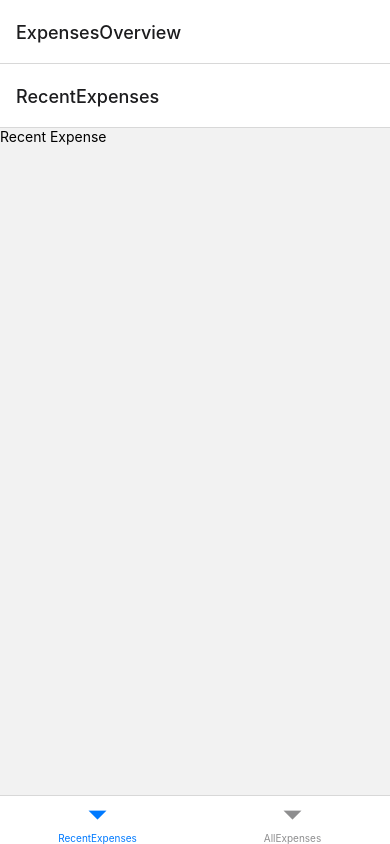
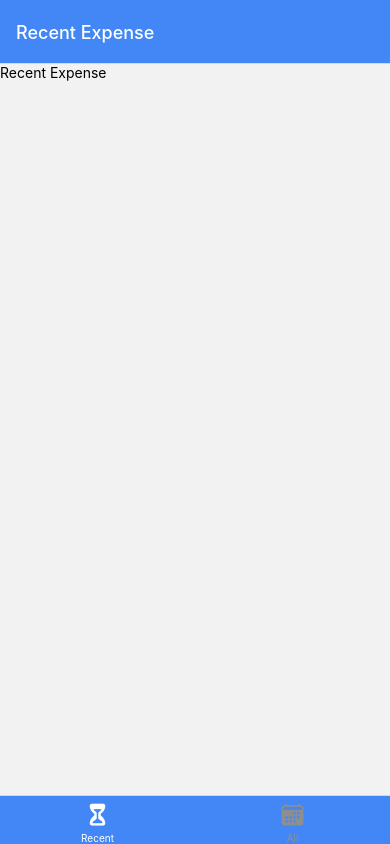
Before and after one commit to Edswel/expensetrackerapp, a React Native app: screen / in a window 390 px wide. Built offline with nearby package versions, Linux system fonts and the light colour scheme.

Commit message:
Add global colors & edit Navigation configuration

```diff
--- a/App.js
+++ b/App.js
@@ -2,19 +2,40 @@
 import { NavigationContainer } from '@react-navigation/native';
 import { createNativeStackNavigator } from '@react-navigation/native-stack';
 import { createBottomTabNavigator } from '@react-navigation/bottom-tabs';
+import { Ionicons } from '@expo/vector-icons';
 import ManageExpense from './screens/ManageExpense';
 import RecentExpense from './screens/RecentExpense';
 import AllExpenses from './screens/AllExpenses';
+import { GlobalStyles } from './constants/styles';
 // import { StyleSheet, Text, View } from 'react-native';
 
 const Stack = createNativeStackNavigator();
 const BottomTabs = createBottomTabNavigator();
 
 function ExpensesOverview() {
-  return <BottomTabs.Navigator>
-    <BottomTabs.Screen name='RecentExpenses' component={RecentExpense} />
-    <BottomTabs.Screen name='AllExpenses' component={AllExpenses} />
-  </BottomTabs.Navigator>
+  return (
+    <BottomTabs.Navigator screenOptions={{
+      headerStyle: { backgroundColor: GlobalStyles.colors.header },
+      headerTintColor: '#fff',
+      tabBarStyle: { backgroundColor: GlobalStyles.colors.header },
+      tabBarActiveTintColor: '#fff'
+    }}>
+      <BottomTabs.Screen name='RecentExpenses' component={RecentExpense} options={{
+        title: 'Recent Expense',
+        tabBarLabel: 'Recent',
+        tabBarIcon: ({ color, size }) => (
+          <Ionicons name='hourglass' size={size} color={color} />
+        )
+      }} />
+      <BottomTabs.Screen name='AllExpenses' component={AllExpenses} options={{
+        title: 'All Expense',
+        tabBarLabel: 'All',
+        tabBarIcon: ({ color, size }) => (
+          <Ionicons name='calendar' size={size} color={color} />
+        )
+      }} />
+    </BottomTabs.Navigator>
+  )
 }
 
 export default function App() {
@@ -23,7 +44,7 @@
       <StatusBar style="auto" />
       <NavigationContainer>
         <Stack.Navigator>
-          <Stack.Screen name='ExpensesOverview' component={ExpensesOverview} />
+          <Stack.Screen name='ExpensesOverview' component={ExpensesOverview} options={{ headerShown: false }} />
           <Stack.Screen name='ManageExpense' component={ManageExpense} />
         </Stack.Navigator>
       </NavigationContainer>
--- /dev/null
+++ b/constants/styles.js
@@ -0,0 +1,5 @@
+export const GlobalStyles = {
+    colors: {
+        header: '#4287f5'
+    }
+}
```
